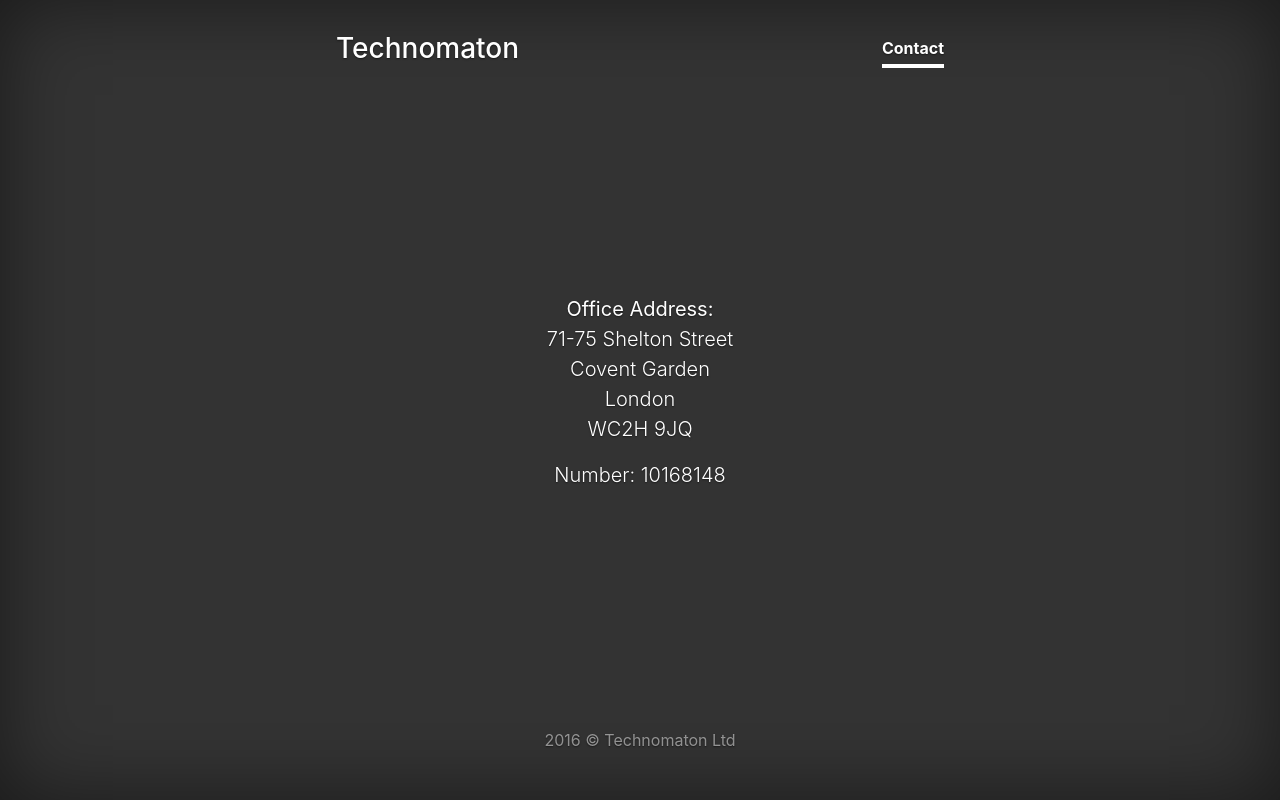
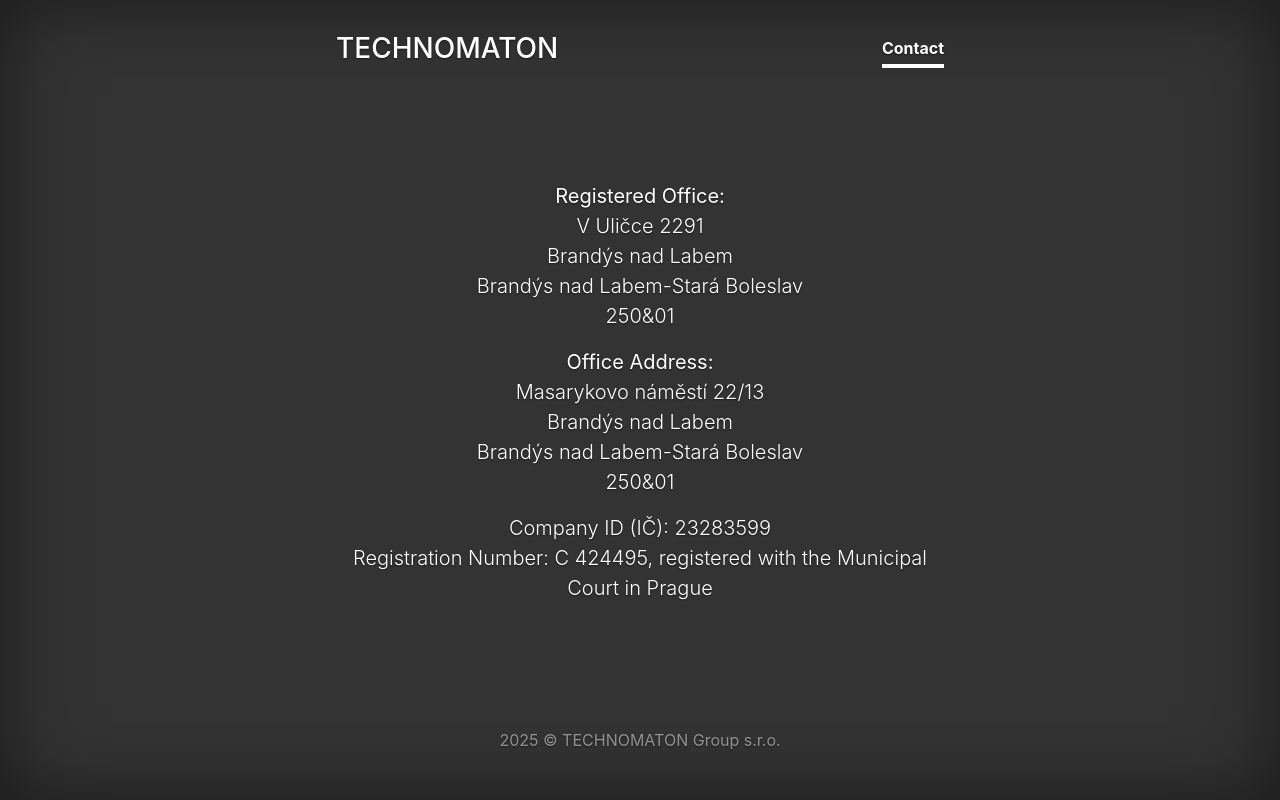
Before and after one commit to technomaton/technomaton.github.io, a plain HTML site: page index.html in a window 1280 px wide. Drawn offline with nearby package versions, Linux system fonts and the light colour scheme.

Commit message:
Update index.html
Add TECHNOMATON Group

```diff
--- a/index.html
+++ b/index.html
@@ -10,7 +10,7 @@
     <meta name="author" content="">
     <link rel="icon" href="../../favicon.ico">
 
-    <title>Cover Template for Bootstrap</title>
+    <title>TECHNOMATON</title>
 
     <!-- Bootstrap core CSS -->
     <link href="http://v4-alpha.getbootstrap.com/dist/css/bootstrap.min.css" rel="stylesheet">
@@ -28,7 +28,7 @@
 
           <div class="masthead clearfix">
             <div class="inner">
-              <h3 class="masthead-brand">Technomaton</h3>
+              <h3 class="masthead-brand">TECHNOMATON</h3>
               <nav class="nav nav-masthead">
                 <a class="nav-link active" href="#">Contact</a>
               </nav>
@@ -37,20 +37,28 @@
 
           <div class="inner cover">
             <p class="lead">
-              <strong>Office Address:</strong><br>
-              71-75 Shelton Street<br>
-              Covent Garden<br>
-              London<br>
-              WC2H 9JQ
+              <strong>Registered Office:</strong><br>
+              V Uličce 2291<br>
+              Brandýs nad Labem<br>
+              Brandýs nad Labem-Stará Boleslav<br>
+              250&amp;01
             </p>
             <p class="lead">
-              Number: 10168148<br>
+              <strong>Office Address:</strong><br>
+              Masarykovo náměstí 22/13<br>
+              Brandýs nad Labem<br>
+              Brandýs nad Labem-Stará Boleslav<br>
+              250&amp;01
+            </p>
+            <p class="lead">
+              Company ID (IČ): 23283599<br>
+              Registration Number: C 424495, registered with the Municipal Court in Prague
             </p>
           </div>
 
           <div class="mastfoot">
             <div class="inner">
-              <p>2016 &copy; Technomaton Ltd</p>
+              <p>2025 &copy; TECHNOMATON Group s.r.o.</p>
             </div>
           </div>
 
```
